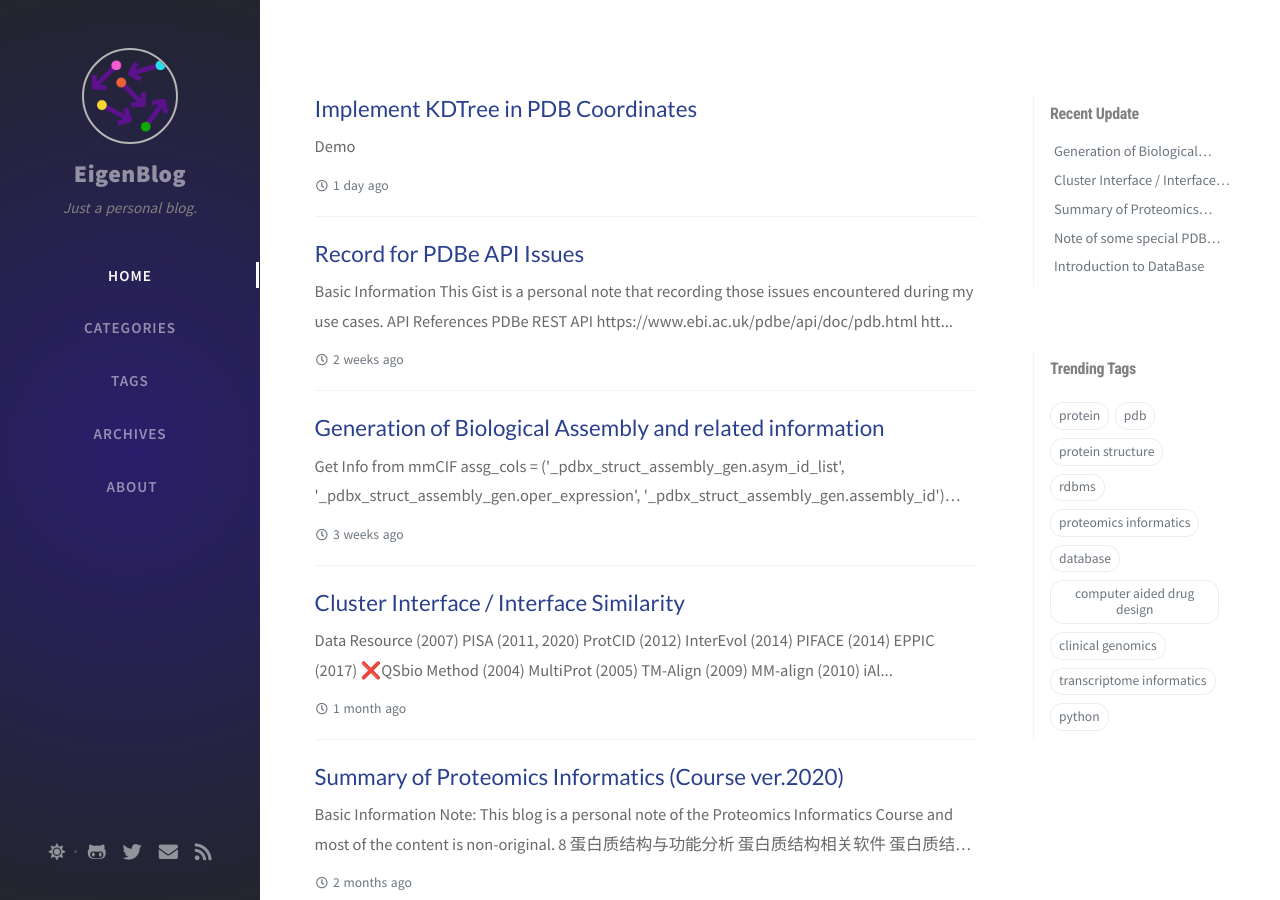
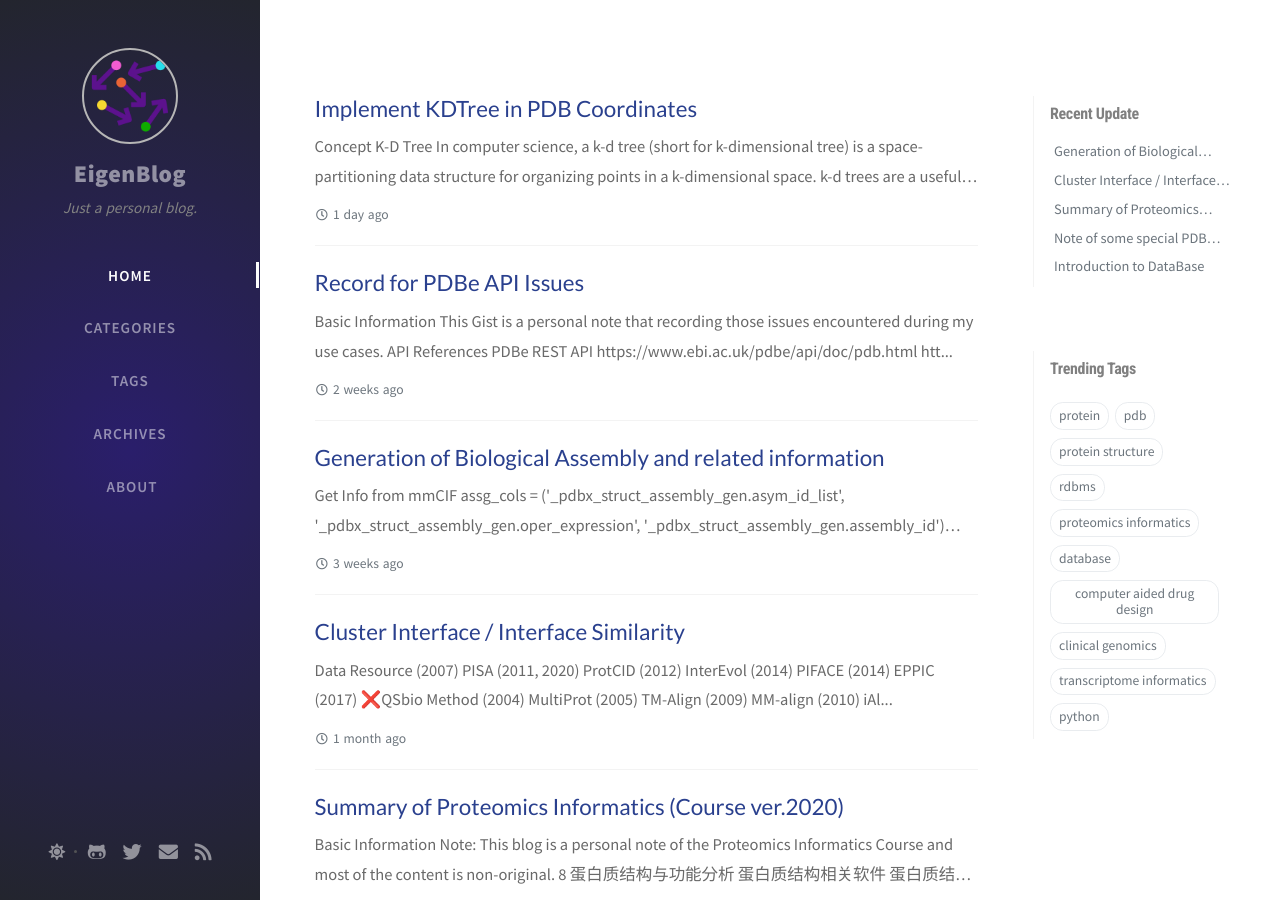
Before and after one commit to NatureGeorge/eigenblog, a Jekyll site: the page built from index.html, in a window 1280 px wide and 900 px high. Built offline with Jekyll 4.4.1, drawn with Linux system fonts in a browser that asks for light colours; nearby versions of some CDN libraries; the list of posts is cut into pages by our own code; comment, search, counter and statistics services are not loaded.

Commit message:
🚤Update Trace

```diff
--- a/_posts/2020-09-17-KDTree.md
+++ b/_posts/2020-09-17-KDTree.md
@@ -6,6 +6,16 @@ categories: [Notes, Research]
 tags: [protein, kd-tree]
 ---
 
+## Concept
+
+### K-D Tree
+
+> In computer science, a k-d tree (short for k-dimensional tree) is a space-partitioning data structure for organizing points in a k-dimensional space. k-d trees are a useful data structure for several applications, such as searches involving a multidimensional search key (e.g. range searches and nearest neighbor searches). k-d trees are a special case of binary space partitioning trees.[1]
+
+### Reference
+
+1. Wikipedia contributors. (2020, September 9). K-d tree. In Wikipedia, The Free Encyclopedia. Retrieved 13:47, September 18, 2020, from https://en.wikipedia.org/w/index.php?title=K-d_tree&oldid=977572387
+
 ## Demo
 
-<iframe title="Demo" frameborder="0" width="705" height="3500" src="https://nbviewer.jupyter.org/gist/NatureGeorge/7fff623052031eace717efdaf5e1a3ef"></iframe>
+<iframe title="Demo" frameborder="0" width="705" height="3500" src="https://nbviewer.jupyter.org/gist/NatureGeorge/41cca8d558c6c5f5d6a2b09472eb3aca"></iframe>
```
